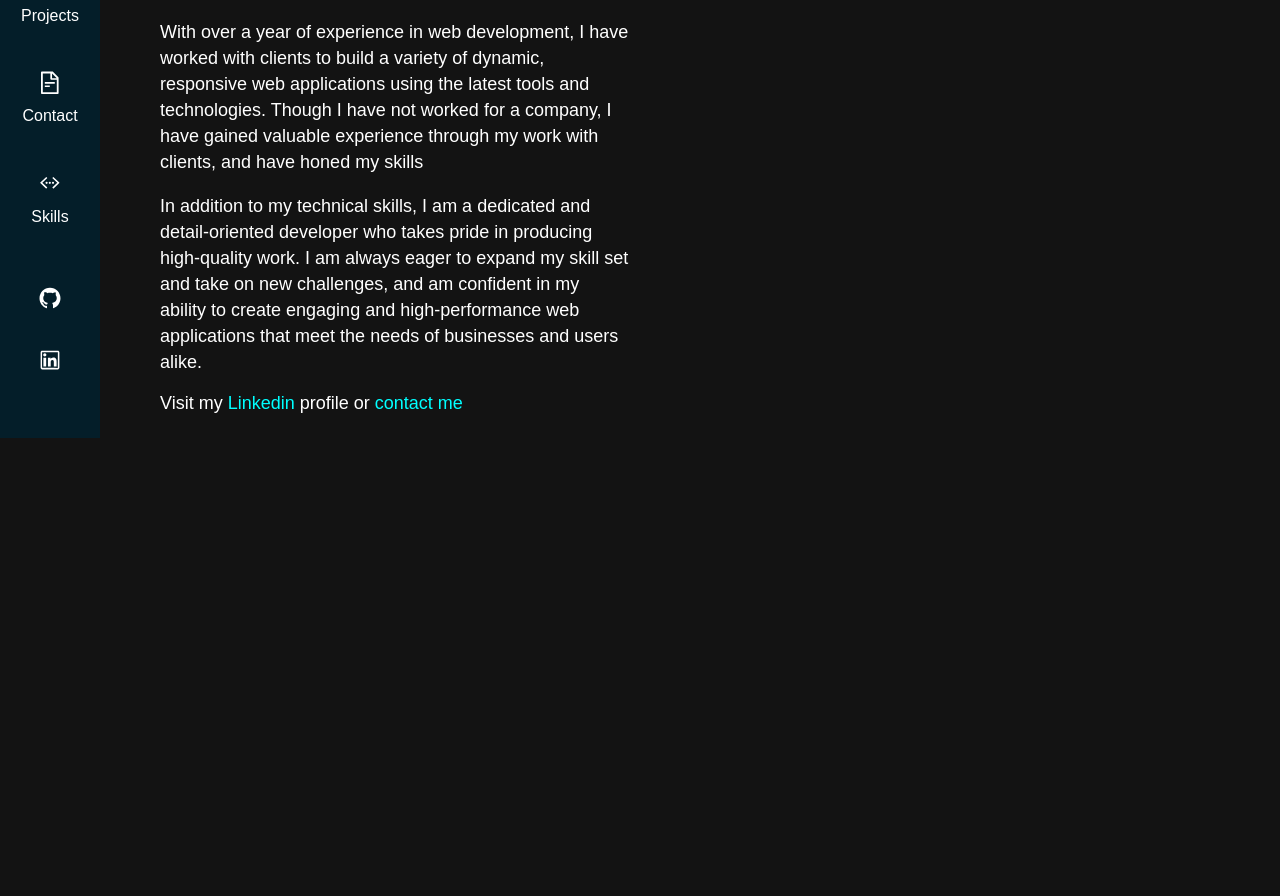
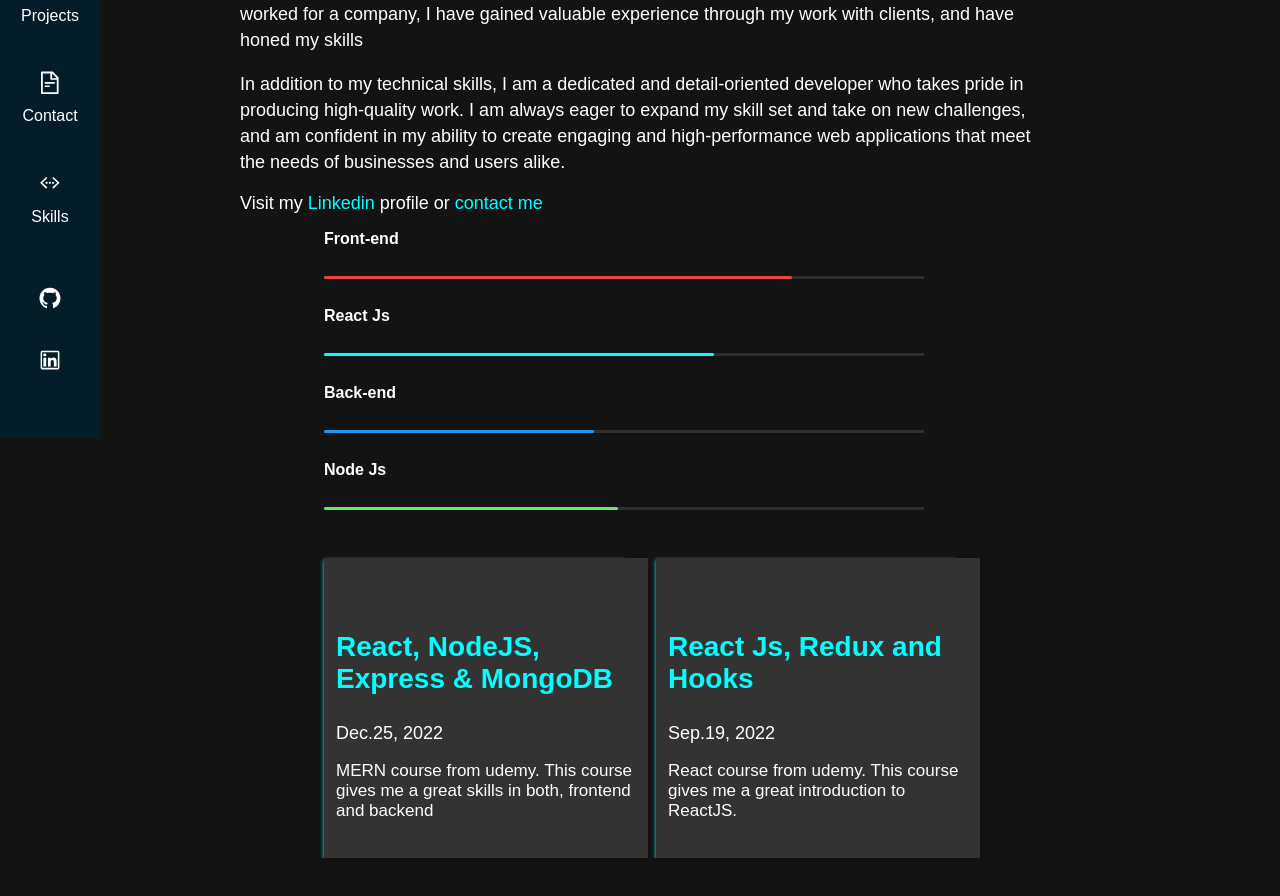
Before and after one commit to Dzenoo/Portfolio, a React (Create React App) app: page /skills in a window 1280 px wide. Shown: the part 362-1258 px from the top of the page. Before the commit the page ends 936 px from the top, so only its background shows below. Built offline with nearby package versions, Linux system fonts and the light colour scheme.

Commit message:
Adding Skills section

```diff
--- a/src/components/skills/Skills.css
+++ b/src/components/skills/Skills.css
@@ -1,10 +1,13 @@
 .skills_section {
-  display: grid;
-  grid-template-columns: repeat(2, 1fr);
-  justify-content: space-evenly;
-  align-items: center;
-  gap: 20px;
+  display: flex;
+  justify-content: space-around;
+  align-items: flex-start;
   overflow: hidden;
+  flex-wrap: wrap;
+}
+
+.skills_section .skill_text {
+  max-width: 800px;
 }
 
 .skills_section .skill_text h1 {
@@ -43,3 +46,115 @@
 .skills_section .skill_text .lnk:hover::before {
   width: 100%;
 }
+
+/* //////////////////////// */
+
+.skills_container {
+  display: flex;
+  flex-direction: column;
+  gap: 3em;
+}
+
+.skills_container p {
+  color: #fff;
+  font-weight: 600;
+}
+
+.container {
+  width: 600px;
+  background-color: rgb(47, 47, 47);
+  transition: 0.3s;
+}
+
+.skills {
+  border-radius: 8px;
+  padding-top: 3px;
+  transition: 0.3s;
+  color: white;
+}
+
+.bar {
+  display: flex;
+  flex-direction: column;
+  gap: 12px;
+}
+
+.front {
+  width: 78%;
+  background-color: rgb(236, 67, 67);
+}
+
+.react {
+  width: 65%;
+  background-color: aqua;
+}
+.back {
+  width: 45%;
+  background-color: #2196f3;
+}
+
+.node {
+  width: 49%;
+  background-color: #67ea60;
+}
+
+.certificates {
+  position: relative;
+  height: 300px;
+  width: 300px;
+}
+
+.cart_card {
+  position: absolute;
+  width: 100%;
+  height: 100%;
+  transform-style: preserve-3d;
+  transition: all 0.3s ease;
+  box-shadow: 0 2px 4px aqua;
+}
+
+.card_front {
+  backface-visibility: hidden;
+  background: #333;
+  display: flex;
+  flex-direction: column;
+  justify-content: center;
+  padding: 12px;
+  color: #fff;
+  height: 100%;
+  width: 100%;
+  position: absolute;
+}
+
+.card_front h3 {
+  color: aqua;
+  font-size: 28px;
+}
+.card_front span {
+  color: #fff;
+  font-size: 18px;
+}
+.card_front p {
+  color: #fff;
+  font-size: 17px;
+  font-weight: normal;
+}
+
+.card_backend {
+  backface-visibility: hidden;
+  background: blue;
+  color: #fff;
+  height: 100%;
+  width: 100%;
+  position: absolute;
+  transform: rotateY(180deg);
+}
+
+.card_backend img {
+  width: 100%;
+  aspect-ratio: 1.2 / 1.2;
+}
+
+.cart_card:hover {
+  transform: rotateY(180deg);
+}
--- a/src/components/skills/Skills.js
+++ b/src/components/skills/Skills.js
@@ -1,6 +1,7 @@
 import React from "react";
 import { Link } from "react-router-dom";
-
+import reactcert from "../assets/ReactCert.png";
+import merncert from "../assets/MernCert.png";
 import "./Skills.css";
 
 const Skills = () => {
@@ -8,7 +9,7 @@ const Skills = () => {
     <>
       <div className="skills_section">
         <div className="skill_text">
-          <h1>Skills & Experience</h1>
+          <h1>Skills & Certifications</h1>
           <p>
             With over a year of experience in web development, I have worked
             with clients to build a variety of dynamic, responsive web
@@ -34,7 +35,62 @@ const Skills = () => {
           </a>
         </div>
 
-        <div className="skills_show_section"></div>
+        <div className="skills_container">
+          <div className="bar">
+            <p>Front-end</p>
+            <div class="container">
+              <div class="skills front"></div>
+            </div>
+
+            <p>React Js</p>
+            <div class="container">
+              <div class="skills react"></div>
+            </div>
+
+            <p>Back-end</p>
+            <div class="container">
+              <div class="skills back"></div>
+            </div>
+
+            <p>Node Js</p>
+            <div class="container">
+              <div class="skills node"></div>
+            </div>
+          </div>
+
+          <div className="flex">
+            <div className="certificates">
+              <div className="cart_card">
+                <div className="card_front">
+                  <h3>React, NodeJS, Express & MongoDB</h3>
+                  <span>Dec.25, 2022</span>
+                  <p>
+                    MERN course from udemy. This course gives me a great skills
+                    in both, frontend and backend
+                  </p>
+                </div>
+                <div className="card_backend">
+                  <img src={merncert} alt="react" />
+                </div>
+              </div>
+            </div>{" "}
+            <div className="certificates">
+              <div className="cart_card">
+                <div className="card_front">
+                  <h3>React Js, Redux and Hooks</h3>
+                  <span>Sep.19, 2022</span>
+                  <p>
+                    React course from udemy. This course gives me a great
+                    introduction to ReactJS.
+                  </p>
+                </div>
+                <div className="card_backend">
+                  <img src={reactcert} alt="react" />
+                </div>
+              </div>
+            </div>
+          </div>
+        </div>
       </div>
     </>
   );
```
Also changed, not shown: src/components/assets/MernCert.png (added), src/components/assets/ReactCert.png (added).
